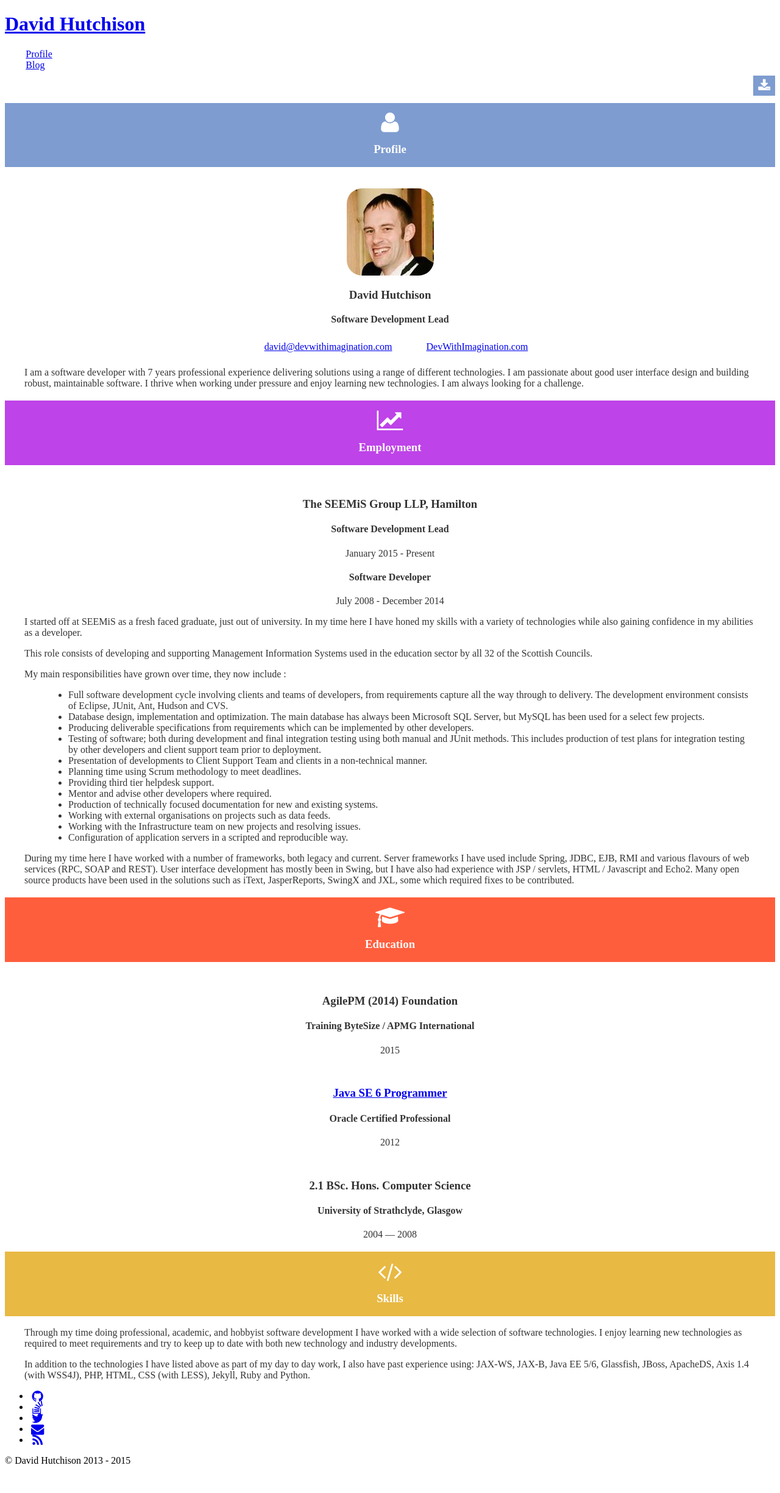
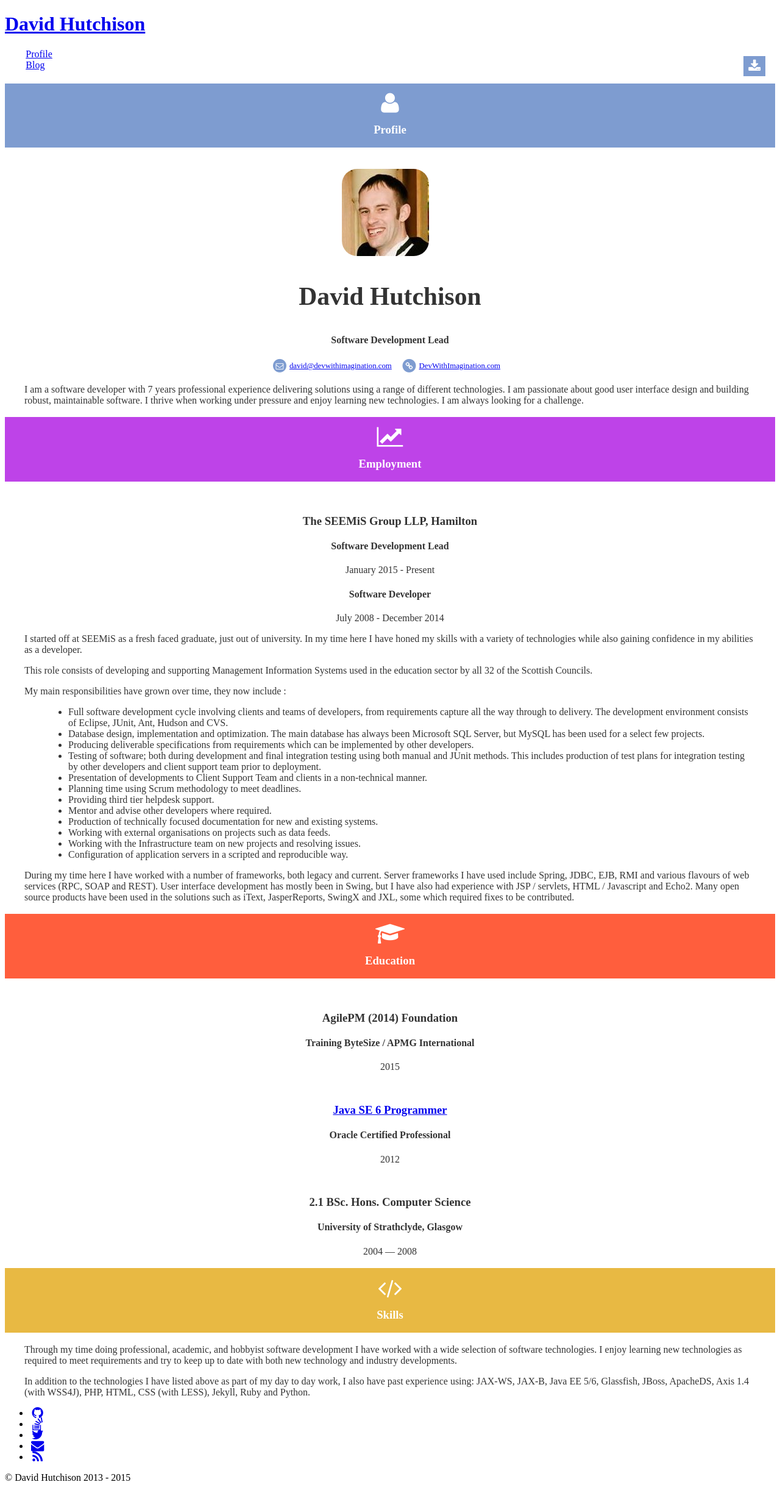
Before and after one commit to dhutchison/about.devwithimagination.com, a Jekyll site: the page built from index.markdown, in a window 1280 px wide. Shown: the whole page at 61% size. Built offline with Jekyll 4.4.1, drawn with Linux system fonts in a browser that asks for light colours; before the commit the page ends 2421 px from its top, so only the background shows below that.

Commit message:
Added missing fonts / icons

```diff
--- a/_sass/_commonStyle.scss
+++ b/_sass/_commonStyle.scss
@@ -88,6 +88,15 @@
 @mixin fonts() {
     /* Font Definitions */
     @import url(http://fonts.googleapis.com/css?family=Open+Sans:300,700);
+
+    $lg-font-path: '/assets/fonts/league-gothic';
+    @font-face {
+        font-family: 'League Gothic';
+        src: url("#{$lg-font-path}/leaguegothic-condensed-regular-webfont.eot");
+        src: local('☺'), url("#{$lg-font-path}/leaguegothic-condensed-regular-webfont.woff") format('woff'), url("#{$lg-font-path}/leaguegothic-condensed-regular-webfont.ttf") format('truetype'), url("#{$lg-font-path}/leaguegothic-condensed-regular-webfont.svg") format('svg');
+        font-weight: normal;
+        font-style: normal;
+    }
 }
 
 
@@ -111,9 +120,13 @@
 
 @mixin remSize($property, $sizeValue, $pxFontSize: $fontSizeStandard) {
 
-    @if isnumber($sizeValue) and get-unit($sizeValue) == '' {
-        $pxValue: round(($sizeValue * unit($pxFontSize)));
-        #{$property}: #{$pxValue}px;
+    @if isnumber($sizeValue) and unitless($sizeValue) {
+        $pxValue: round(($sizeValue * $pxFontSize));
+        @if unitless($pxValue) {
+            #{$property}: #{$pxValue}px;
+        } @else {
+            #{$property}: #{$pxValue};
+        }
         #{$property}: #{$sizeValue}rem;
     } @else {
         #{$property}: $sizeValue;
@@ -190,6 +203,16 @@
 	};
 }
 
+@mixin siteMargin() {
+    margin-right: auto;
+    margin-left: auto;
+
+    @include respond-to(handhelds) {
+        margin-right: 0;
+        margin-left: 0;
+    };
+}
+
 @mixin clear {
     clear: both;
 }
--- a/_sass/font-awesome-4.4.0/_icons.scss
+++ b/_sass/font-awesome-4.4.0/_icons.scss
@@ -4,7 +4,7 @@
 // .#{$fa-css-prefix}-glass:before { content: $fa-var-glass; }
 // .#{$fa-css-prefix}-music:before { content: $fa-var-music; }
 // .#{$fa-css-prefix}-search:before { content: $fa-var-search; }
-// .#{$fa-css-prefix}-envelope-o:before { content: $fa-var-envelope-o; }
+.#{$fa-css-prefix}-envelope-o:before { content: $fa-var-envelope-o; }
 // .#{$fa-css-prefix}-heart:before { content: $fa-var-heart; }
 // .#{$fa-css-prefix}-star:before { content: $fa-var-star; }
 // .#{$fa-css-prefix}-star-o:before { content: $fa-var-star-o; }
@@ -275,7 +275,7 @@
 // .#{$fa-css-prefix}-quote-left:before { content: $fa-var-quote-left; }
 // .#{$fa-css-prefix}-quote-right:before { content: $fa-var-quote-right; }
 // .#{$fa-css-prefix}-spinner:before { content: $fa-var-spinner; }
-// .#{$fa-css-prefix}-circle:before { content: $fa-var-circle; }
+.#{$fa-css-prefix}-circle:before { content: $fa-var-circle; }
 // .#{$fa-css-prefix}-mail-reply:before,
 // .#{$fa-css-prefix}-reply:before { content: $fa-var-reply; }
 // .#{$fa-css-prefix}-github-alt:before { content: $fa-var-github-alt; }
--- a/_sass/font-awesome-4.4.0/_variables.scss
+++ b/_sass/font-awesome-4.4.0/_variables.scss
@@ -149,7 +149,7 @@
 // $fa-var-chevron-up: "\f077";
 // $fa-var-child: "\f1ae";
 // $fa-var-chrome: "\f268";
-// $fa-var-circle: "\f111";
+$fa-var-circle: "\f111";
 // $fa-var-circle-o: "\f10c";
 // $fa-var-circle-o-notch: "\f1ce";
 // $fa-var-circle-thin: "\f1db";
@@ -210,7 +210,7 @@
 // $fa-var-ellipsis-v: "\f142";
 // $fa-var-empire: "\f1d1";
 $fa-var-envelope: "\f0e0";
-// $fa-var-envelope-o: "\f003";
+$fa-var-envelope-o: "\f003";
 // $fa-var-envelope-square: "\f199";
 // $fa-var-eraser: "\f12d";
 // $fa-var-eur: "\f153";
```
Also changed, not shown: assets/fonts/league-gothic/leaguegothic-condensed-regular-webfont.svg (added), assets/fonts/league-gothic/leaguegothic-condensed-regular-webfont.ttf (added), assets/fonts/league-gothic/leaguegothic-condensed-regular-webfont.woff (added), 1 other file.
